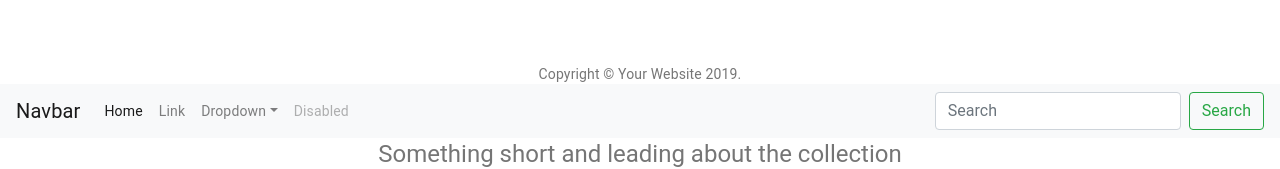
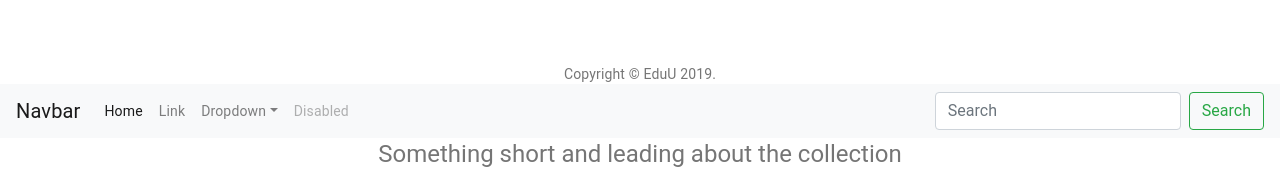
Before and after one commit to pooldiver69/eduU, a React (Create React App) app in the folder client/: page /sign in a window 1280 px wide. Shown: the part 467-636 px from the top of the page. Built offline with nearby package versions, Linux system fonts and the light colour scheme.

Commit message:
icon logo

```diff
--- a/client/src/components/auth/sign.js
+++ b/client/src/components/auth/sign.js
@@ -18,7 +18,7 @@ function Copyright() {
     <Typography variant="body2" color="textSecondary" align="center">
       {'Copyright © '}
       <Link color="inherit" href="https://material-ui.com/">
-        Your Website
+        EduU
       </Link>{' '}
       {new Date().getFullYear()}
       {'.'}
```
